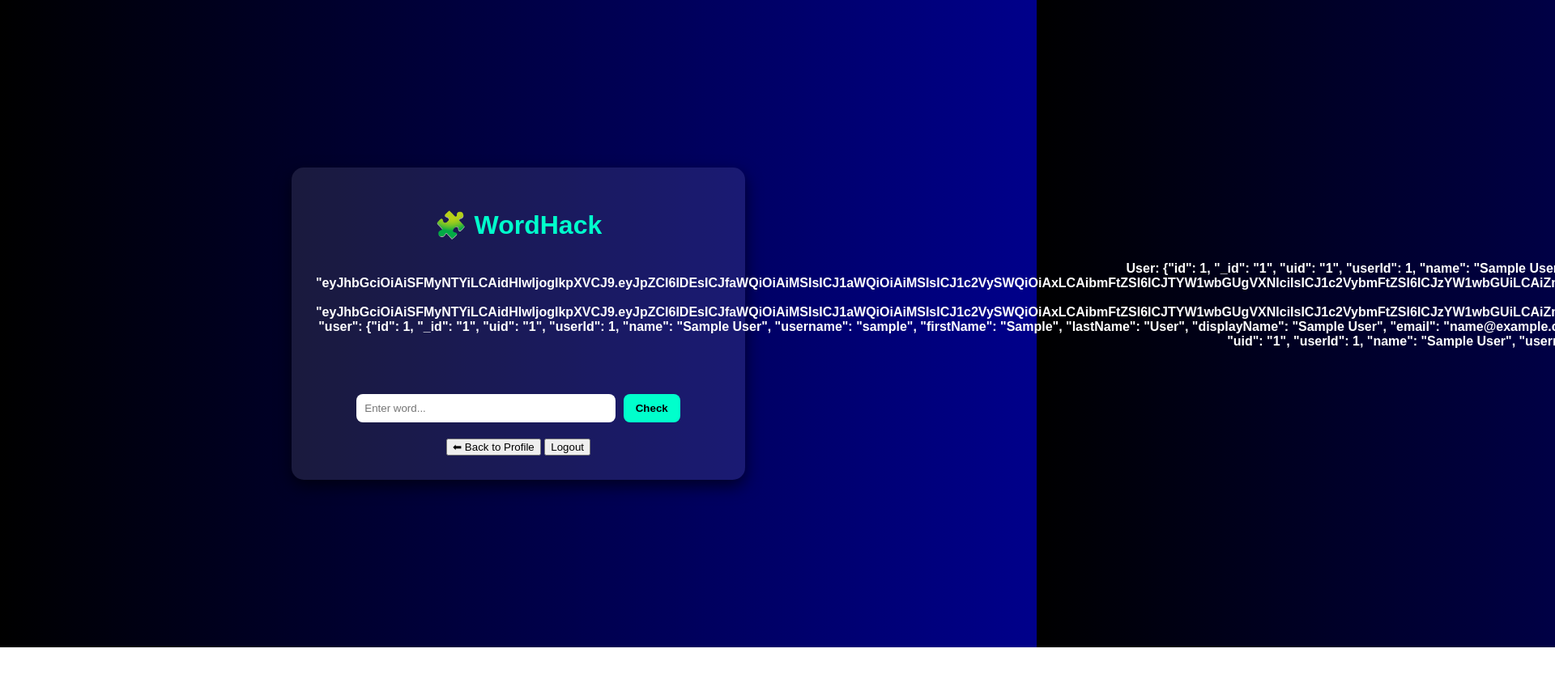
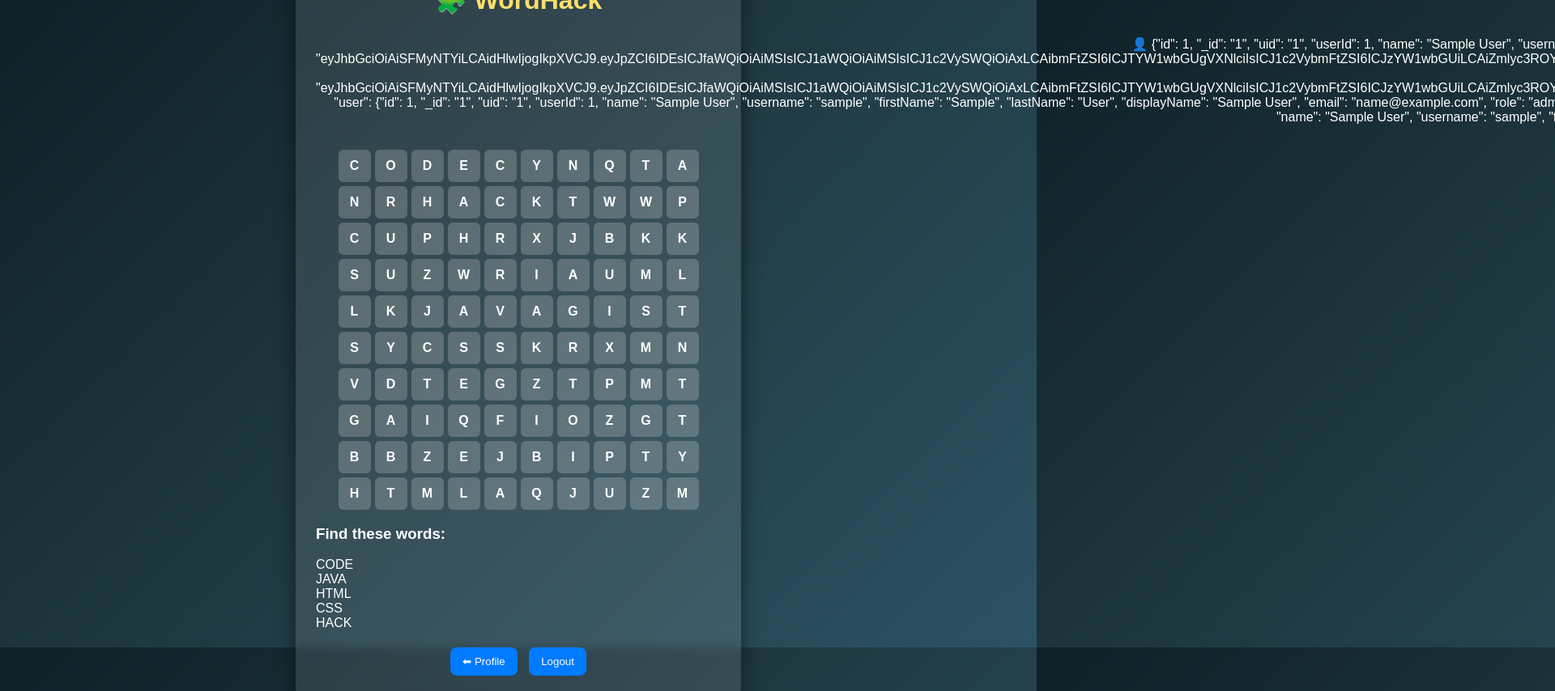
Before and after one commit to deepanshii23/WordHack, a plain HTML site: page html/game.html in a window 1280 px wide. Shown: the top 854 px of the page at 81% size, 1920 px wide, since content can reach past the window. Before the commit the page ends 800 px from the top, so only its background shows below. Drawn offline with Linux system fonts and the light colour scheme; sample sign-in values are in the browser's storage.

Commit message:
Added drag drop using mouse functionality

```diff
--- a/css/game.css
+++ b/css/game.css
@@ -1,75 +1,92 @@
 body {
   font-family: Arial, sans-serif;
-  background: linear-gradient(to right, black, darkblue);
+  background: linear-gradient(135deg, #0f2027, #203a43, #2c5364);
   margin: 0;
   display: flex;
   justify-content: center;
   align-items: center;
   height: 100vh;
+  color: white;
 }
 
 .game-container {
-  background: rgba(255,255,255,0.1);
-  padding: 30px;
+  background: rgba(255, 255, 255, 0.1);
+  padding: 25px;
   border-radius: 15px;
+  text-align: center;
   width: 500px;
-  text-align: center;
-  color: white;
-  box-shadow: 0 8px 20px rgba(0, 0, 0, 0.6);
+  box-shadow: 0 8px 25px rgba(0, 0, 0, 0.5);
+  backdrop-filter: blur(6px);
 }
 
 header h1 {
   margin-bottom: 10px;
-  color: #00ffcc;
+  color: #ffdf6c;
 }
 
-.info {
+.score-info {
   display: flex;
   justify-content: space-between;
-  font-weight: bold;
-  margin-bottom: 20px;
+  margin-bottom: 15px;
 }
 
 .grid {
   display: grid;
-  grid-template-columns: repeat(8, 40px);
+  grid-template-columns: repeat(10, 40px);
   grid-gap: 5px;
   justify-content: center;
-  margin-bottom: 20px;
+  margin: 15px 0;
 }
 
-.grid div {
-  background: #222;
-  border-radius: 5px;
-  padding: 10px;
+.cell {
+  width: 40px;
+  height: 40px;
+  background: rgba(255,255,255,0.2);
+  border-radius: 6px;
+  display: flex;
+  justify-content: center;
+  align-items: center;
   font-weight: bold;
-  color: #00ffcc;
-  text-align: center;
-  font-size: 18px;
+  cursor: pointer;
+  user-select: none;
 }
 
-.input-section {
-  margin-bottom: 20px;
+.cell.selected {
+  background: #ffdf6c;
+  color: black;
 }
 
-.input-section input {
-  width: 60%;
-  padding: 10px;
-  border-radius: 8px;
-  border: none;
+.cell.found {
+  background: #28a745;
+  color: white;
 }
 
-.input-section button {
+.words-list {
+  margin: 15px 0;
+  text-align: left;
+}
+
+.words-list ul {
+  list-style: none;
+  padding: 0;
+}
+
+.words-list li.found {
+  text-decoration: line-through;
+  color: #28a745;
+}
+
+footer button {
+  margin: 5px;
   padding: 10px 15px;
-  margin-left: 5px;
   border: none;
   border-radius: 8px;
-  background: #00ffcc;
   cursor: pointer;
-  font-weight: bold;
+  background: #007bff;
+  color: white;
+  transition: 0.3s;
 }
 
-#message {
-  font-size: 16px;
-  margin-top: 10px;
+footer button:hover {
+  background: #0056b3;
 }
--- a/html/game.html
+++ b/html/game.html
@@ -10,26 +10,25 @@
   <div class="game-container">
     <header>
       <h1>🧩 WordHack</h1>
-      <div class="info">
-        <p>User: <span id="username"></span></p>
-        <p>Score: <span id="score">0</span></p>
-        <p>⏳ Time: <span id="timer">60</span>s</p>
+      <div class="score-info">
+        <p>👤 <span id="username"></span></p>
+        <p>⭐ Score: <span id="score">0</span></p>
       </div>
     </header>
 
     <main>
       <div id="grid" class="grid"></div>
 
-      <div class="input-section">
-        <input type="text" id="wordInput" placeholder="Enter word...">
-        <button id="checkBtn">Check</button>
+      <div class="words-list">
+        <h3>Find these words:</h3>
+        <ul id="wordsToFind"></ul>
       </div>
 
       <p id="message"></p>
     </main>
 
     <footer>
-      <button onclick="window.location.href='profile.html'">⬅ Back to Profile</button>
+      <button onclick="window.location.href='profile.html'">⬅ Profile</button>
       <button id="logoutBtn">Logout</button>
     </footer>
   </div>
--- a/javascript/game.js
+++ b/javascript/game.js
@@ -1,69 +1,123 @@
-// Load active user
 const activeUser = localStorage.getItem("activeUser");
 if (!activeUser) {
   alert("Please login first!");
   window.location.href = "login.html";
 }
-const userData = JSON.parse(localStorage.getItem(activeUser));
+document.getElementById("username").textContent = activeUser;
 
-// DOM elements
-document.getElementById("username").textContent = activeUser;
-let score = userData.score || 0;
-document.getElementById("score").textContent = score;
+let score = 0;
+const gridSize = 10;
+let grid = [];
+let words = ["CODE", "JAVA", "HTML", "CSS", "HACK"];
+let foundWords = new Set();
+let selectedCells = [];
 
-const gridSize = 8;
-const gridElement = document.getElementById("grid");
+// Build grid
+function generateGrid() {
+  // Fill grid with random letters
+  grid = Array.from({ length: gridSize }, () =>
+    Array.from({ length: gridSize }, () =>
+      String.fromCharCode(65 + Math.floor(Math.random() * 26))
+    )
+  );
 
-// Generate random matrix
-const letters = "ABCDEFGHIJKLMNOPQRSTUVWXYZ";
-let matrix = [];
+  // Place words horizontally
+  words.forEach(word => {
+    const row = Math.floor(Math.random() * gridSize);
+    const col = Math.floor(Math.random() * (gridSize - word.length));
+    for (let i = 0; i < word.length; i++) {
+      grid[row][col + i] = word[i];
+    }
+  });
 
-function generateGrid() {
-  matrix = [];
-  gridElement.innerHTML = "";
-  for (let i = 0; i < gridSize; i++) {
-    matrix[i] = [];
-    for (let j = 0; j < gridSize; j++) {
-      const char = letters[Math.floor(Math.random() * letters.length)];
-      matrix[i][j] = char;
+  renderGrid();
+  renderWordList();
+}
+
+function renderGrid() {
+  const gridContainer = document.getElementById("grid");
+  gridContainer.innerHTML = "";
+
+  grid.forEach((row, r) => {
+    row.forEach((letter, c) => {
       const cell = document.createElement("div");
-      cell.textContent = char;
-      gridElement.appendChild(cell);
-    }
+      cell.classList.add("cell");
+      cell.textContent = letter;
+      cell.dataset.row = r;
+      cell.dataset.col = c;
+
+      // Mouse events
+      cell.addEventListener("mousedown", () => startSelection(cell));
+      cell.addEventListener("mouseenter", (e) => dragSelection(cell, e));
+      cell.addEventListener("mouseup", () => endSelection());
+
+      gridContainer.appendChild(cell);
+    });
+  });
+}
+
+function renderWordList() {
+  const list = document.getElementById("wordsToFind");
+  list.innerHTML = "";
+  words.forEach(word => {
+    const li = document.createElement("li");
+    li.textContent = word;
+    li.id = "word-" + word;
+    list.appendChild(li);
+  });
+}
+
+// Selection logic
+let isSelecting = false;
+
+function startSelection(cell) {
+  isSelecting = true;
+  selectedCells = [cell];
+  cell.classList.add("selected");
+}
+
+function dragSelection(cell, event) {
+  if (!isSelecting) return;
+  if (!selectedCells.includes(cell)) {
+    selectedCells.push(cell);
+    cell.classList.add("selected");
   }
 }
-generateGrid();
 
-// Timer
-let timeLeft = 60;
-const timerElement = document.getElementById("timer");
+function endSelection() {
+  if (!isSelecting) return;
+  isSelecting = false;
 
-const timer = setInterval(() => {
-  timeLeft--;
-  timerElement.textContent = timeLeft;
-  if (timeLeft <= 0) {
-    clearInterval(timer);
-    endGame();
-  }
-}, 1000);
+  const word = selectedCells.map(c => c.textContent).join("");
+  checkWord(word);
 
-// Word Check
-const validWords = ["CAT", "DOG", "CODE", "HACK", "WORD", "GAME"]; // temp words
+  selectedCells.forEach(c => c.classList.remove("selected"));
+  selectedCells = [];
+}
 
-document.getElementById("checkBtn").addEventListener("click", () => {
-  const input = document.getElementById("wordInput").value.toUpperCase();
-  if (!input) return;
-
-  if (validWords.includes(input)) {
+function checkWord(word) {
+  if (words.includes(word) && !foundWords.has(word)) {
+    foundWords.add(word);
     score += 10;
     document.getElementById("score").textContent = score;
-    showMessage("✅ Correct! +10 points", "green");
+
+    // Mark grid cells
+    selectedCells.forEach(c => c.classList.add("found"));
+
+    // Mark word list
+    document.getElementById("word-" + word).classList.add("found");
+
+    showMessage(`🎉 Found "${word}"!`, "green");
   } else {
-    showMessage("❌ Not found", "red");
+    showMessage("❌ Not a valid word!", "red");
   }
+}
 
-  document.getElementById("wordInput").value = "";
-});
+function showMessage(msg, color) {
+  const message = document.getElementById("message");
+  message.textContent = msg;
+  message.style.color = color;
+}
 
 // Logout
 document.getElementById("logoutBtn").addEventListener("click", () => {
@@ -71,16 +125,5 @@ document.getElementById("logoutBtn").addEventListener("click", () => {
   window.location.href = "login.html";
 });
 
-// End Game
-function endGame() {
-  alert(`⏳ Time's up! Final Score: ${score}`);
-  userData.score = score;
-  localStorage.setItem(activeUser, JSON.stringify(userData));
-  window.location.href = "profile.html";
-}
-
-function showMessage(msg, color) {
-  const message = document.getElementById("message");
-  message.textContent = msg;
-  message.style.color = color;
-}
+// Init
+generateGrid();
```
